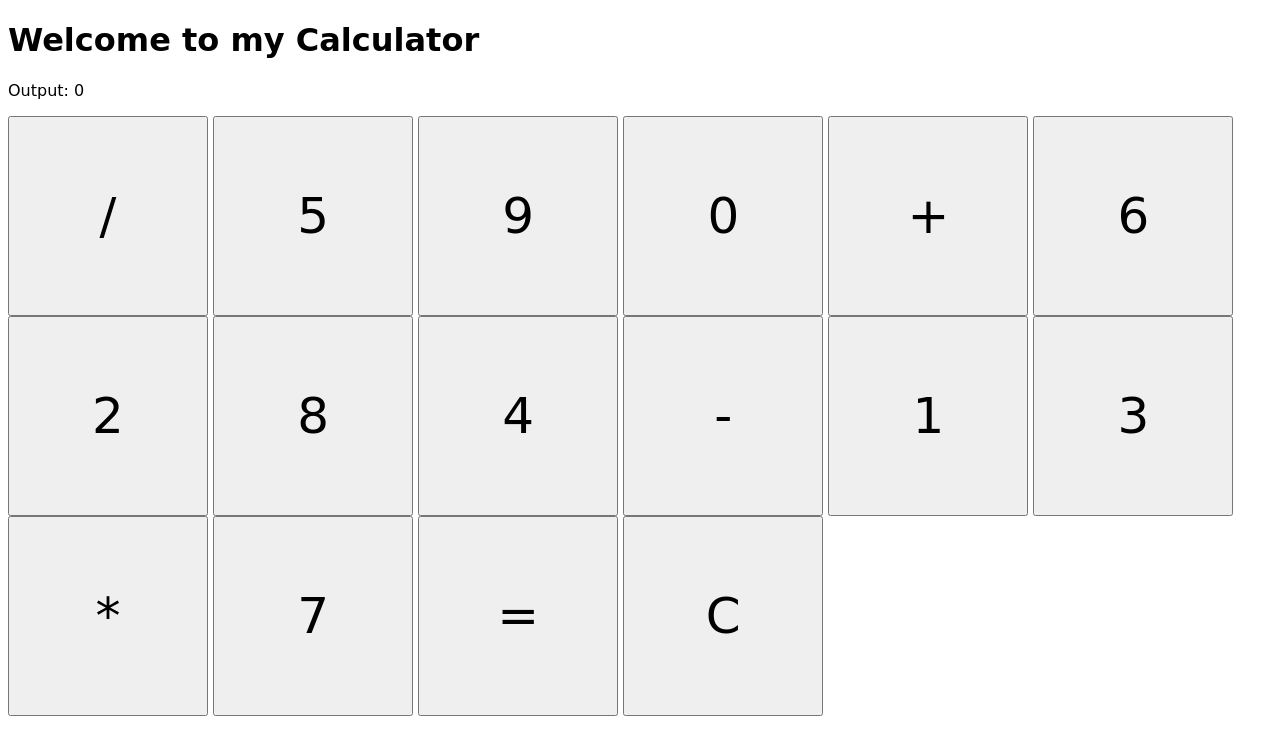
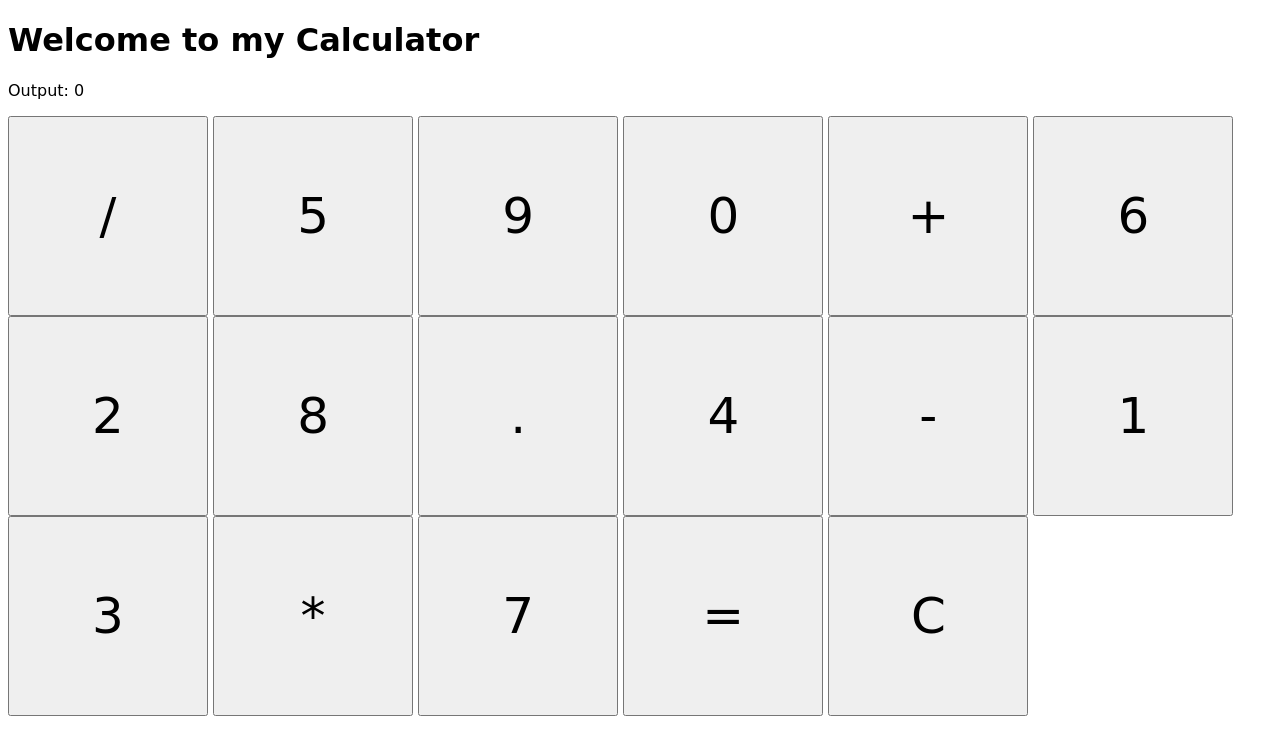
Before and after one commit to MrDewmon69/simple-calculator, a SvelteKit app: page / in a window 1280 px wide. Shown: the top 754 px of the page. Built offline with nearby package versions, Linux system fonts and the light colour scheme.

Commit message:
added decimal dot
yipee

```diff
--- a/src/routes/+page.svelte
+++ b/src/routes/+page.svelte
@@ -32,6 +32,7 @@
 	<button on:click={() => (input += '6')}>6</button>
 	<button on:click={() => (input += '2')}>2</button>
 	<button on:click={() => (input += '8')}>8</button>
+	<button on:click={() => (input += '.')}>.</button>
 	<button on:click={() => (input += '4')}>4</button>
 	<button on:click={() => (input += '-')}>-</button>
 	<button on:click={() => (input += '1')}>1</button>
```
